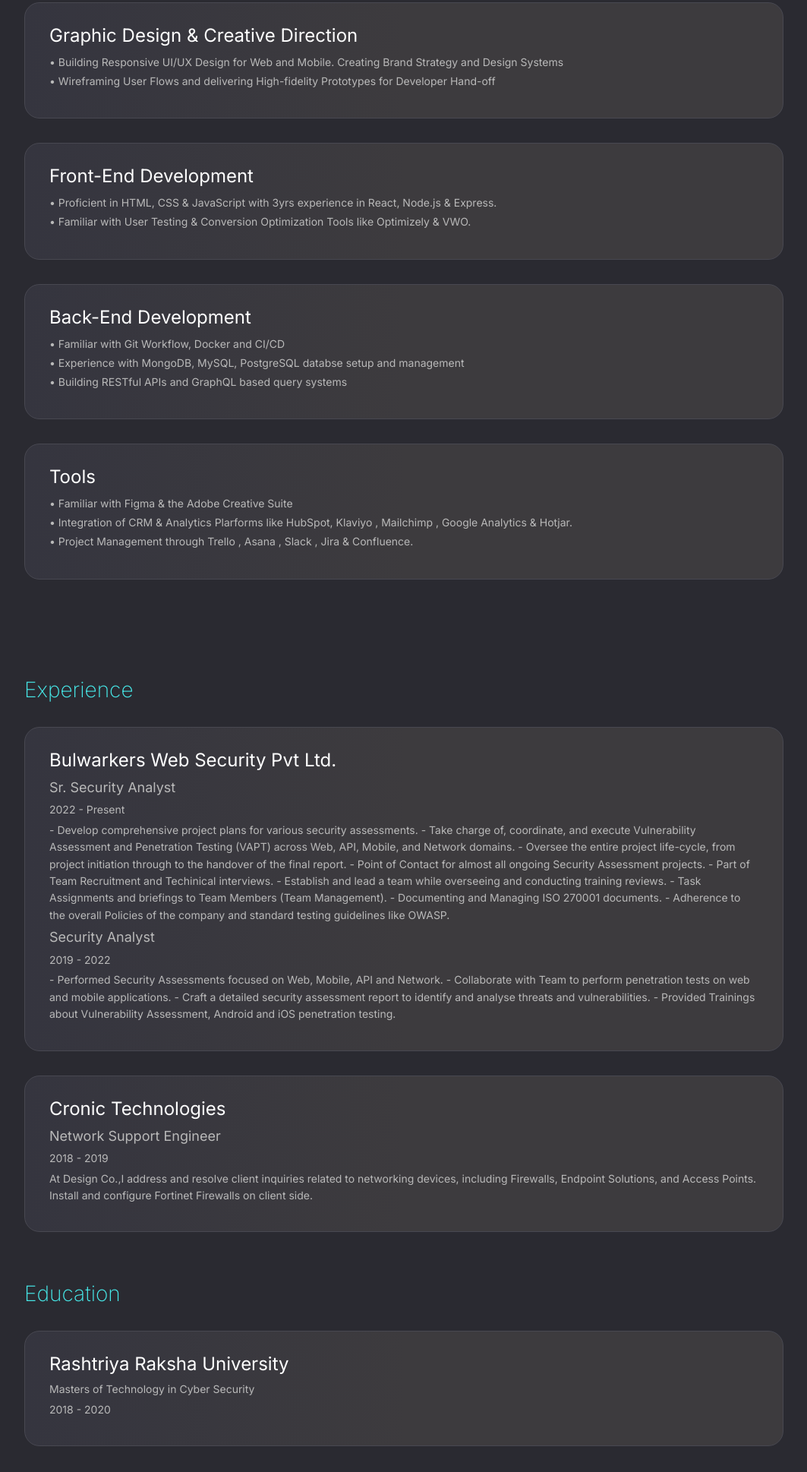
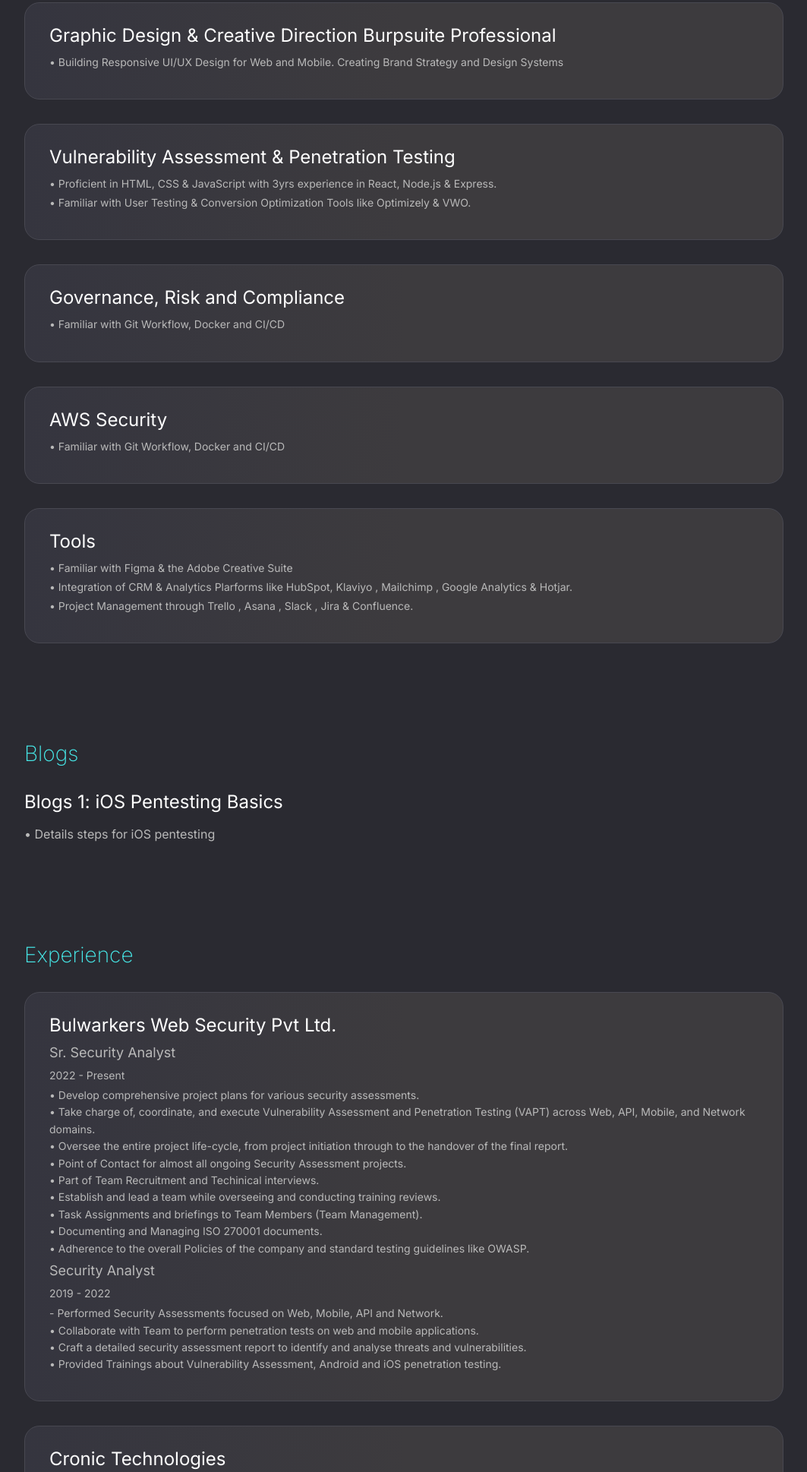
Before and after one commit to archanamudaliar/profile, a plain HTML site: page index.html in a window 1280 px wide. Shown: the part 695-2633 px from the top of the page at 76% size, without its empty margins (108-1171 px from the left). Drawn offline with Linux system fonts and the light colour scheme.

Commit message:
Update index.html

```diff
--- a/index.html
+++ b/index.html
@@ -294,8 +294,10 @@
             </div>
             <nav>
                 <ul>
+                    <li><a href="#skills">Skills</a></li>
                     <li><a href="#experience">Experience</a></li>
-                    <li><a href="#portfolio">Conferences , Certificates and so on...</a></li>
+                    <li><a href="#certifications">Certifications</a></li>
+                    <li><a href="#blogs">Blogs</a></li>
                     <li><a href="#contact">Contact</a></li>
                 </ul>
             </nav>
@@ -315,19 +317,17 @@
                 <h2>Skills</h2>
                 <div class="skill card">
                     <h3>
-                        Graphic Design &amp; Creative Direction
+                        Graphic Design &amp; Creative Direction Burpsuite Professional
                     </h3>
                     <p>
                         &bull; Building Responsive UI/UX Design for Web and Mobile. Creating Brand Strategy and Design
                         Systems
-                        <br>
-                        &bull; Wireframing User Flows and delivering High-fidelity Prototypes for Developer Hand-off
                     </p>
                 </div>
 
                 <div class="skill card">
                     <h3>
-                        Front-End Development
+                        Vulnerability Assessment &amp; Penetration Testing
                     </h3>
                     <p>
                         &bull; Proficient in HTML, CSS &amp; JavaScript with
@@ -339,14 +339,20 @@
 
                 <div class="skill card">
                     <h3>
-                        Back-End Development
+                        Governance, Risk and Compliance
                     </h3>
                     <p>
                         &bull; Familiar with Git Workflow, Docker and CI/CD
-                        <br>
-                        &bull; Experience with MongoDB, MySQL, PostgreSQL databse setup and management
-                        <br>
-                        &bull; Building RESTful APIs and GraphQL based query systems
+
+                    </p>
+                </div>
+                 <div class="skill card">
+                    <h3>
+                        AWS Security
+                    </h3>
+                    <p>
+                        &bull; Familiar with Git Workflow, Docker and CI/CD
+
                     </p>
                 </div>
 
@@ -365,7 +371,17 @@
                     </p>
                 </div>
             </section>
-
+<section id="blogs">
+                <h2>Blogs</h2>
+                <div class="blogs">
+                    <h3>
+                        Blogs 1: iOS Pentesting Basics
+                    </h3>
+                    <p>
+                        &bull; Details steps for iOS pentesting
+                    </p>
+                </div>
+     </section>
             <section id="experience">
                 <h2>Experience</h2>
                 <div class="job card">
@@ -373,24 +389,24 @@
                     <p class="role">Sr. Security Analyst</p>
                     <p class="timeline">2022 - Present</p>
                     <p class="responsibilities">
-                        - Develop comprehensive project plans for various security assessments.
-- Take charge of, coordinate, and execute Vulnerability Assessment and Penetration Testing (VAPT) across Web, API, Mobile, and Network domains.
-- Oversee the entire project life-cycle, from project initiation through to the handover of the final report.
-- Point of Contact for almost all ongoing Security Assessment projects.
-- Part of Team Recruitment and Techinical interviews.
-- Establish and lead a team while overseeing and conducting training reviews.
-- Task Assignments and briefings to Team Members (Team Management).
-- Documenting and Managing ISO 270001 documents.
-- Adherence to the overall Policies of the company and standard testing guidelines like OWASP.
+                       &bull; Develop comprehensive project plans for various security assessments. <br>
+&bull; Take charge of, coordinate, and execute Vulnerability Assessment and Penetration Testing (VAPT) across Web, API, Mobile, and Network domains. <br>
+&bull; Oversee the entire project life-cycle, from project initiation through to the handover of the final report. <br>
+&bull; Point of Contact for almost all ongoing Security Assessment projects. <br>
+&bull; Part of Team Recruitment and Techinical interviews. <br>
+&bull; Establish and lead a team while overseeing and conducting training reviews. <br>
+&bull; Task Assignments and briefings to Team Members (Team Management). <br>
+&bull; Documenting and Managing ISO 270001 documents. <br>
+&bull; Adherence to the overall Policies of the company and standard testing guidelines like OWASP.
                     </p>
 
                     <p class="role">Security Analyst</p>
                     <p class="timeline">2019 - 2022</p>
                     <p class="responsibilities">
-                       - Performed Security Assessments focused on Web, Mobile, API and Network.
-- Collaborate with Team to perform penetration tests on web and mobile applications.
-- Craft a detailed security assessment report to identify and analyse threats and vulnerabilities.
-- Provided Trainings about Vulnerability Assessment, Android and iOS penetration testing.
+                       - Performed Security Assessments focused on Web, Mobile, API and Network. <br>
+&bull; Collaborate with Team to perform penetration tests on web and mobile applications.<br>
+&bull; Craft a detailed security assessment report to identify and analyse threats and vulnerabilities. <br>
+&bull; Provided Trainings about Vulnerability Assessment, Android and iOS penetration testing.
                     </p>
                 </div>
                 <div class="job card">
@@ -400,7 +416,8 @@
                         2018 - 2019
                     </p>
                     <p class="responsibilities">
-                        At Design Co.,I address and resolve client inquiries related to networking devices, including Firewalls, Endpoint Solutions, and Access Points. Install and configure Fortinet Firewalls on client side.
+                       &bull; Address and resolve client inquiries related to networking devices, including Firewalls, Endpoint Solutions, and Access Points. <br>
+                        &bull; Install and configure Fortinet Firewalls on client side.
                     </p>
                 </div>
                 <div class="education">
@@ -415,43 +432,30 @@
 
                 </div>
             </section>
-            <section id="portfolio">
-                <h2>Recent Work</h2>
+            <section id="certifications">
+                <h2>Certifications & Conferences</h2>
                 <div class="project card">
-                    <div class="thumbnail"><a href="/link-to-project" target="_blank"><img
+                 <!--   <div class="thumbnail"><a href="/link-to-project" target="_blank"><img
                                 src="https://plus.unsplash.com/premium_photo-1685086785054-d047cdc0e525?q=80&w=2664&auto=format&fit=crop&ixlib=rb-4.0.3&ixid=M3wxMjA3fDB8MHxwaG90by1wYWdlfHx8fGVufDB8fHx8fA%3D%3D"
-                                alt="Project 1"></a></div>
+                                alt="Project 1"></a></div> -->
                     <h3>Project 1</h3>
-                    <p>
+                   <!-- <p>
                         Lorem ipsum dolor sit amet, consectetur adipiscing elit. Sed ac nunc sit amet libero scelerisque
                         aliquet. Nullam nec nisl ac nisi ultricies posuere.<br>
                         <a href="/link-to-project" target="_blank">Link to Project</a>
-                    </p>
+                    </p> -->
                 </div>
                 <div class="project card">
-                    <div class="thumbnail"><a href="/link-to-project" target="_blank"><img
+                  <!--  <div class="thumbnail"><a href="/link-to-project" target="_blank"><img
                                 src="https://plus.unsplash.com/premium_photo-1685086785077-ff65bf749544?q=80&w=2664&auto=format&fit=crop&ixlib=rb-4.0.3&ixid=M3wxMjA3fDB8MHxwaG90by1wYWdlfHx8fGVufDB8fHx8fA%3D%3D"
-                                alt="Project 2"></a></div>
+                                alt="Project 2"></a></div> -->
                     <h3>Project 2</h3>
-                    <p>
+                   <!-- <p>
                         Lorem ipsum dolor sit amet, consectetur adipiscing elit. Sed ac nunc sit amet libero scelerisque
                         aliquet. Nullam nec nisl ac nisi ultricies posuere.
                         <br>
                         <a href="/link-to-project" target="_blank">Link to Project</a>
-                    </p>
-                </div>
-                <div class="project card">
-                    <div class="thumbnail">
-                        <a href="/link-to-project" target="_blank"><img
-                                src="https://plus.unsplash.com/premium_photo-1685086785333-976367da9210?q=80&w=2664&auto=format&fit=crop&ixlib=rb-4.0.3&ixid=M3wxMjA3fDB8MHxwaG90by1wYWdlfHx8fGVufDB8fHx8fA%3D%3D"
-                                alt="Project 3"></a>
-                    </div>
-                    <h3>Project 3</h3>
-                    <p>
-                        Lorem ipsum dolor sit amet, consectetur adipiscing elit. Sed ac nunc sit amet libero scelerisque
-                        aliquet. Nullam nec nisl ac nisi ultricies posuere.<br>
-                        <a href="/link-to-project" target="_blank">Link to Project</a>
-                    </p>
+                    </p> -->
                 </div>
             </section>
             <section id="contact">
@@ -499,7 +503,7 @@
                    c0-0.6,0.4-1,1-1h4c0.3,0,0.5,0.1,0.7,0.3c0.6-0.2,1.2-0.3,1.8-0.3c3,0,5.5,2.5,5.5,5.5V25z" />
                     </svg></a>
                 <!-- DRIBBBLE -->
-               <! -- <a href="https://dribbble.com/username" target="_blank">
+               <!-- <a href="https://dribbble.com/username" target="_blank">
                     <svg fill="#FFFFFF" width="40px" height="40px" viewBox="0 0 32 32"
                         xmlns="http://www.w3.org/2000/svg">
 
```
